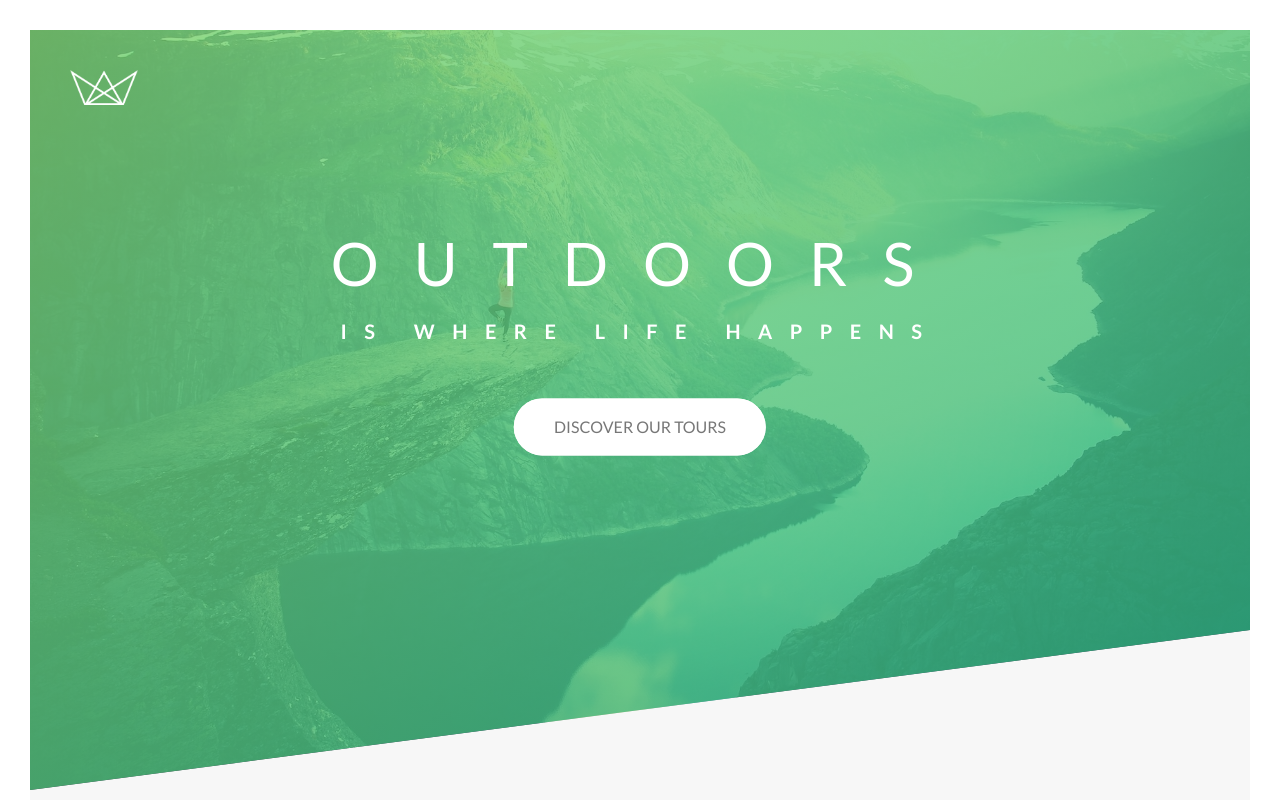
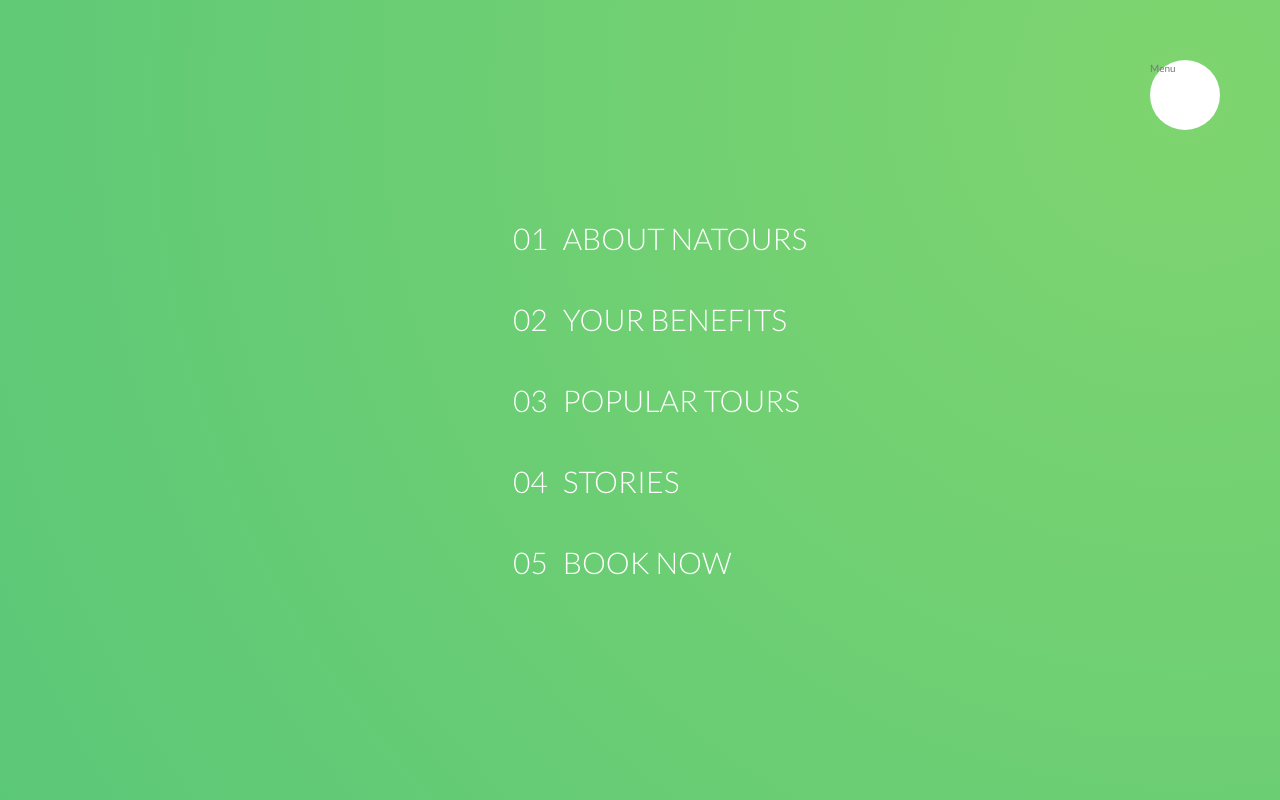
Before and after one commit to mohammadmaninang94/natours, a React (Create React App) app: page / in a window 1280 px wide. Shown: the top 800 px of the page. Built offline with nearby package versions, Linux system fonts and the light colour scheme.

Commit message:
added navigation part 1

```diff
--- a/src/App.js
+++ b/src/App.js
@@ -1,5 +1,6 @@
 import React, { Fragment } from 'react';
 import Header from './components/header/header.component';
+import Navigation from './components/navigation/navigation.component';
 import SectionAbout from './components/section-about/section-about.component';
 import SectionFeatures from './components/section-features/section-features.component';
 import SectionTours from './components/section-tours/section-tours.component';
@@ -10,6 +11,7 @@
 function App() {
   return (
     <Fragment>
+      <Navigation />
       <Header />
       <main>
         <SectionAbout />
--- /dev/null
+++ b/src/components/navigation/navigation.component.jsx
@@ -0,0 +1,20 @@
+import React from 'react';
+
+const Navigation = () => (
+    <div className='navigation'>
+        <input type='checkbox' className='navigation__checkbox' id='navi-toggle'/>
+        <label htmlFor='navi-toggle' className='navigation__button'>Menu</label>
+        <div className='navigation__background'>&nbsp;</div>
+        <nav className='navigation__nav'>
+            <ul className='navigation__list'>
+                <li className='navigation__item'><a href='#about' className='navigation__link'><span>01</span>About Natours</a></li>
+                <li className='navigation__item'><a href='#about' className='navigation__link'><span>02</span>Your benefits</a></li>
+                <li className='navigation__item'><a href='#about' className='navigation__link'><span>03</span>Popular tours</a></li>
+                <li className='navigation__item'><a href='#about' className='navigation__link'><span>04</span>Stories</a></li>
+                <li className='navigation__item'><a href='#about' className='navigation__link'><span>05</span>book now</a></li>
+            </ul>
+        </nav>
+    </div>
+);
+
+export default Navigation;
--- /dev/null
+++ b/src/sass/layout/_navigation.scss
@@ -0,0 +1,82 @@
+.navigation {
+  &__checkbox {
+    display: none;
+  }
+  &__button {
+    background-color: $color-white;
+    height: 7rem;
+    width: 7rem;
+    position: fixed;
+    top: 6rem;
+    right: 6rem;
+    border-radius: 50%;
+    z-index: 2000;
+  }
+  &__background {
+    height: 6rem;
+    width: 6rem;
+    border-radius: 50%;
+    position: fixed;
+    top: 6.5rem;
+    right: 6.5rem;
+    background-image: radial-gradient(
+      $color-primary-light,
+      $color-primary-dark
+    ); // gradient start from the middle of the element
+    z-index: 1000;
+
+    transform: scale(80);
+  }
+  &__nav {
+    height: 100vh;
+    width: 100%;
+    position: fixed;
+    top: 0;
+    right: 0;
+    z-index: 1500;
+  }
+  &__list {
+    position: absolute;
+    top: 50%;
+    left: 50%;
+    transform: translate(-50%, -50%);
+    list-style: none;
+    text-align: left;
+  }
+  &__item {
+    margin: 1rem;
+  }
+  &__link {
+    &:link,
+    &:visited {
+      display: inline-block;
+      font-size: 3rem;
+      font-weight: 300;
+      padding: 1rem 2rem;
+      color: $color-white;
+      text-decoration: none;
+      text-transform: uppercase;
+      // to create
+      background-image: linear-gradient(
+        110deg,
+        transparent 0%,
+        transparent 50%,
+        $color-white 50%
+      );
+      background-size: 230%;
+      transition: all 0.4s;
+
+      span{
+          margin-right: 1.5rem;
+          display: inline-block;
+      }
+    }
+
+    &:hover,
+    &:active {
+      background-position: 100%;
+      color: $color-primary;
+      transform: translateX(1rem); // to move element to the right
+    }
+  }
+}
--- a/src/sass/main.scss
+++ b/src/sass/main.scss
@@ -10,6 +10,7 @@
 @import "layout/footer";
 @import "layout/grid";
 @import "layout/header";
+@import "layout/navigation";
 
 @import "components/bg-video";
 @import "components/book";
```
